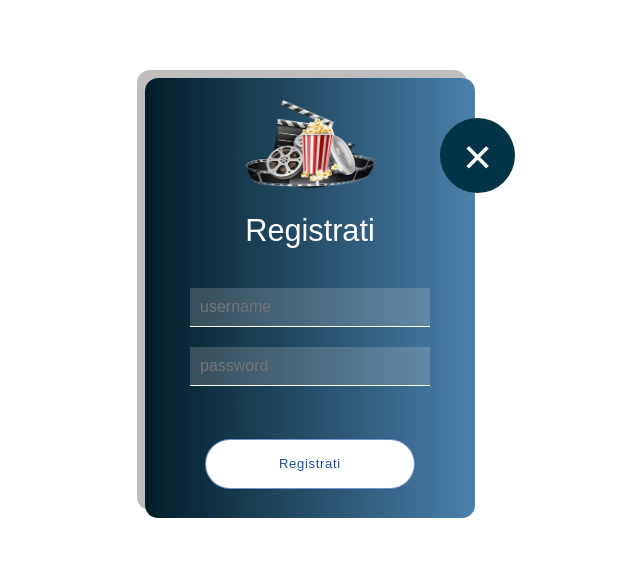
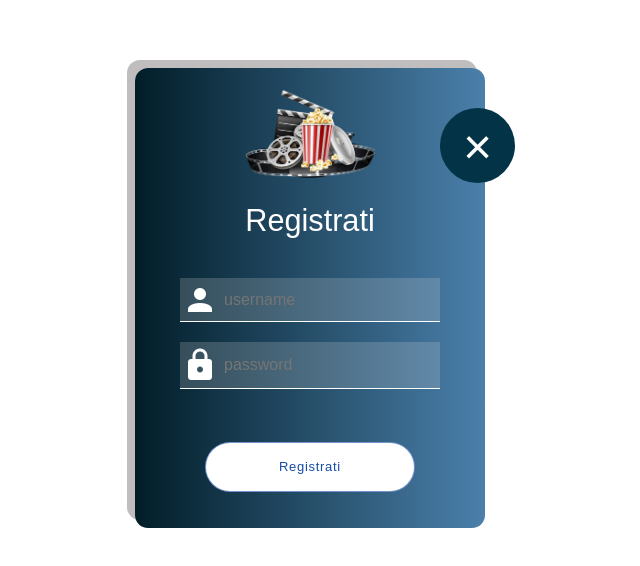
Before and after one commit to LukeSkywa/ProgrammersCreed, an Angular app: page /signin in a window 1280 px wide. Shown: the part 102-668 px from the top of the page, without its empty margins (330-970 px from the left). Built offline with nearby package versions, Linux system fonts and the light colour scheme; data requests are answered from the project's data file.

Commit message:
aggiunte icone a registrati

```diff
--- a/src/app/components/login/login.component.scss
+++ b/src/app/components/login/login.component.scss
@@ -8,7 +8,7 @@
 
 .loginForm {
     height: 460px;
-    width: 330px;
+    width: 350px;
     //background-image: linear-gradient(to right, rgb(3, 51, 70) 0%, rgba(3, 51, 70, 0.733) 100%);
     background-image: linear-gradient(90deg, rgba(1, 29, 40, 1) 0%, rgba(75, 128, 171, 1) 100%);
     border-radius: 13px;
@@ -74,7 +74,7 @@
     width: 28px;
     height: 0px;
     float: left;
-    margin-left: 35px;
+    margin-left: 45px;
 }
 
 .switch input {
--- a/src/app/components/register/register.component.html
+++ b/src/app/components/register/register.component.html
@@ -7,7 +7,7 @@
             <input id="username" placeholder="username" class="inputFields" formControlName="username">
         </div>
         <div>
-            <input id="password" placeholder="password" class="inputFields" formControlName="password">
+            <input id="password" placeholder="password" class="inputFieldsPassword" formControlName="password">
         </div>
         <br><br>
         <button type="submit">
--- a/src/app/components/register/register.component.scss
+++ b/src/app/components/register/register.component.scss
@@ -6,8 +6,8 @@
 }
 
 .loginForm {
-    height: 440px;
-    width: 330px;
+    height: 460px;
+    width: 350px;
     //background-image: linear-gradient(to right, rgb(3, 51, 70) 0%, rgba(3, 51, 70, 0.733) 100%);
     background-image: linear-gradient(90deg, rgba(1, 29, 40, 1) 0%, rgba(75, 128, 171, 1) 100%);
     border-radius: 13px;
@@ -35,7 +35,8 @@
 .inputFields {
     //margin: 15px 0;
     font-size: 16px;
-    width: 220px;
+    width: 240px;
+    height: 23px;
     border: 1px solid white;
     border-top: none;
     border-left: none;
@@ -43,6 +44,28 @@
     background: rgba(226, 225, 225, 0.2);
     outline: none;
     color: white;
+    background-image: url('../../../assets/icone/account-big.png');
+    background-repeat: no-repeat;
+    text-indent: 34px;
+    background-position: 2px;
+}
+
+.inputFieldsPassword {
+    //margin: 15px 0;
+    font-size: 16px;
+    width: 240px;
+    height: 26px;
+    border: 1px solid white;
+    border-top: none;
+    border-left: none;
+    border-right: none;
+    background: rgba(226, 225, 225, 0.2);
+    outline: none;
+    color: white;
+    background-image: url('../../../assets/icone/lock.png');
+    background-repeat: no-repeat;
+    text-indent: 34px;
+    background-position: 2px;
 }
 
 .switch {
```
